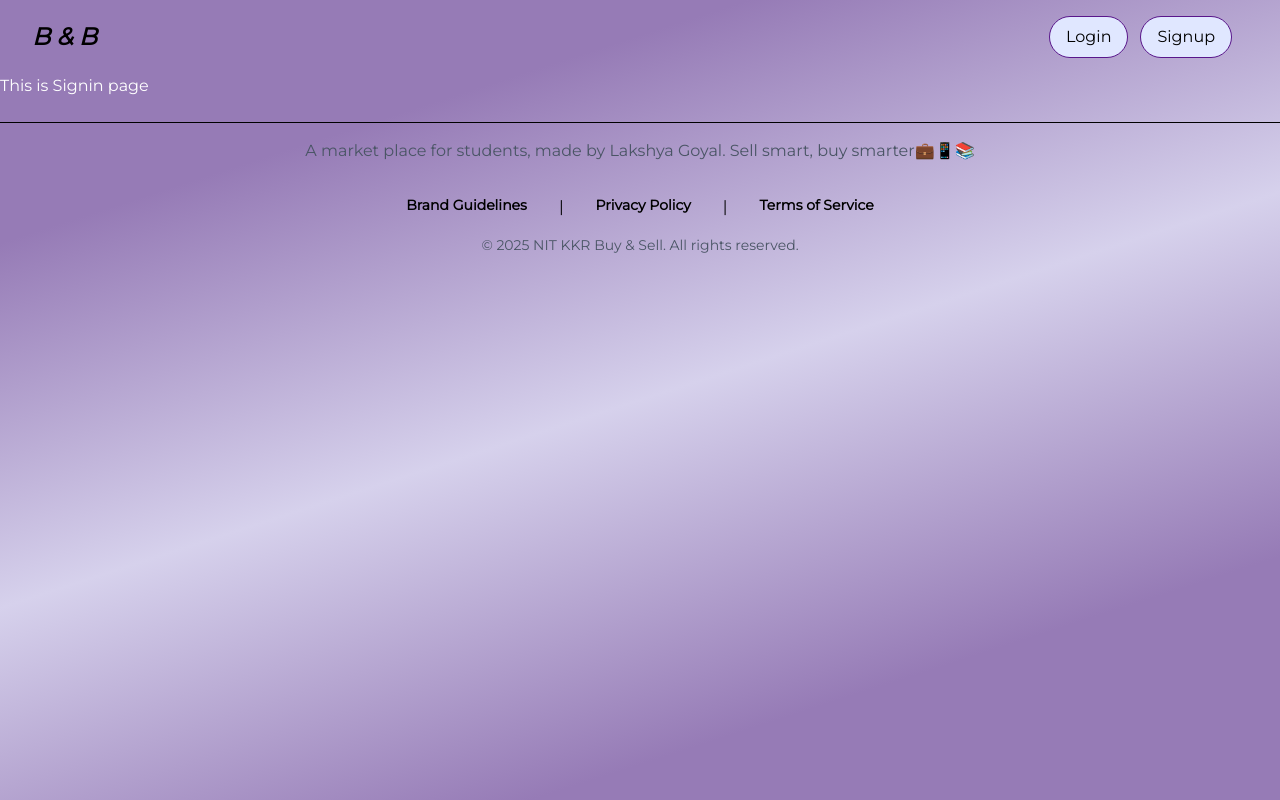
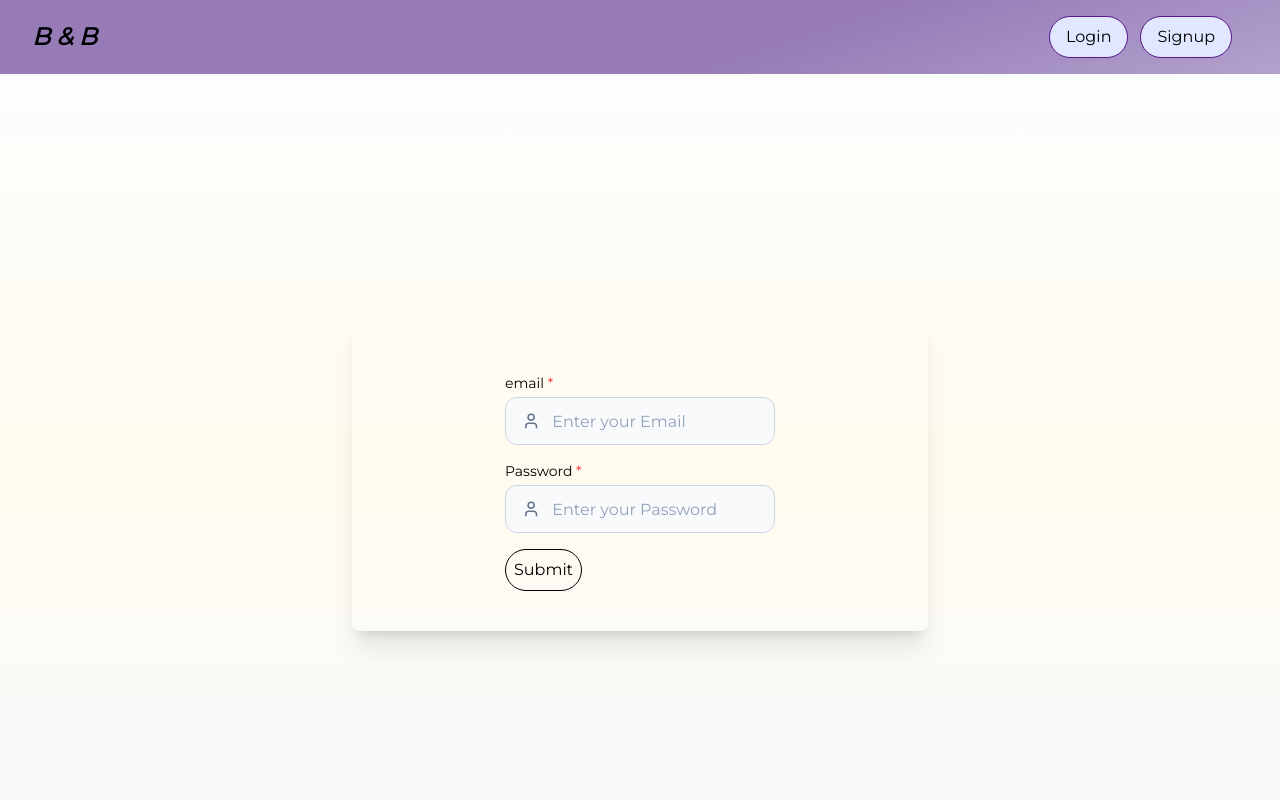
Before and after one commit to LakshyaG34/LG-Buy-Sell_WebApp, a Next.js app: page /signin in a window 1280 px wide. Shown: the top 800 px of the page. Built offline with nearby package versions, Linux system fonts and the light colour scheme.

Commit message:
Signin Backend Completed

```diff
--- a/src/app/api/signin/route.js
+++ b/src/app/api/signin/route.js
@@ -5,7 +5,7 @@ import bcrypt from "bcryptjs";
 export async function POST(req) {
   try {
     await db();
-    const { email, password } = req.json();
+    const { email, password } = await req.json();
     const user = await User.findOne({ email });
     if (!user) {
       return new Response(JSON.stringify({ error: "User not found" }), {
--- a/src/app/components/navbar.jsx
+++ b/src/app/components/navbar.jsx
@@ -18,7 +18,7 @@ const Navbar = () => {
             </Link>
             <div className="hidden md:flex flex-row gap-3 px-4">
               <Link
-                href="/login"
+                href="/signin"
                 className="border border-purple-900 bg-indigo-100 rounded-full px-4 py-2 hover:bg-purple-900 hover:text-white hover:border-white"
               >
                 Login
--- /dev/null
+++ b/src/app/home/page.jsx
@@ -0,0 +1,11 @@
+import React from "react"
+
+const Home = () =>
+{
+    return(
+        <div>
+            This is HomePage
+        </div>
+    )
+}
+export default Home;
--- a/src/app/signin/page.jsx
+++ b/src/app/signin/page.jsx
@@ -1,10 +1,114 @@
-import React from "react"
+"use client";
+import { useState } from "react";
+import { useRouter } from "next/navigation";
 
-const Signin = () =>
-{
-    return(
-        <div className="text-white">This is Signin page</div>
-    )
+export default function SigninPage() {
+  const [form, setForm] = useState({ email: "", password: "" });
+  const router = useRouter();
+
+  const handleSubmit = async (e) => {
+    e.preventDefault();
+    const res = await fetch("/api/signin", {
+      method: "POST",
+      headers: { "Content-Type": "application/json" },
+      body: JSON.stringify(form),
+    });
+
+    if (res.ok) {
+      router.push("/home");
+    } else {
+      const data = await res.json();
+      alert(data.error);
+    }
+  };
+  return (
+    <section className="bg-gradient-to-b from-[#fcfdfd] via-[#fffbee] to-[#f7f9ff] text-white h-full">
+      <div className="min-h-screen flex items-center justify-center py-10 px-4">
+        <div className="w-full max-w-xl shadow-xl rounded-lg p-10">
+          <div className="flex flex-col justify-center items-center">
+            <form onSubmit={handleSubmit}>
+              <div className="mt-4 relative">
+                <label className="font-medium text-sm text-black block mb-1">
+                  email
+                  <span className="text-red-500"> *</span>
+                </label>
+                <div className="flex items-center h-12 px-4 rounded-xl border border-slate-300 bg-slate-50 focus-within:ring-2 focus-within:ring-indigo-400 transition-all relative">
+                  <svg
+                    xmlns="http://www.w3.org/2000/svg"
+                    width="24"
+                    height="24"
+                    viewBox="0 0 24 24"
+                    fill="none"
+                    stroke="currentColor"
+                    strokeWidth="2"
+                    strokeLinecap="round"
+                    strokeLinejoin="round"
+                    className="lucide lucide-user w-5 h-5 text-slate-500"
+                    aria-hidden="true"
+                  >
+                    <path d="M19 21v-2a4 4 0 0 0-4-4H9a4 4 0 0 0-4 4v2"></path>
+                    <circle cx="12" cy="7" r="4"></circle>
+                  </svg>
+                  <input
+                    placeholder="Enter your Email"
+                    required=""
+                    className="h-full px-3 w-full outline-none bg-transparent text-slate-800 placeholder-slate-400"
+                    type="text"
+                    value={form.email}
+                    name="name"
+                    fdprocessedid="5jip9u"
+                    onChange={(e) =>
+                      setForm({ ...form, email: e.target.value })
+                    }
+                  />
+                </div>
+              </div>
+              <div className="mt-4 relative">
+                <label className="font-medium text-sm text-black block mb-1">
+                  Password
+                  <span className="text-red-500"> *</span>
+                </label>
+                <div className="flex items-center h-12 px-4 rounded-xl border border-slate-300 bg-slate-50 focus-within:ring-2 focus-within:ring-indigo-400 transition-all relative">
+                  <svg
+                    xmlns="http://www.w3.org/2000/svg"
+                    width="24"
+                    height="24"
+                    viewBox="0 0 24 24"
+                    fill="none"
+                    stroke="currentColor"
+                    strokeWidth="2"
+                    strokeLinecap="round"
+                    strokeLinejoin="round"
+                    className="lucide lucide-user w-5 h-5 text-slate-500"
+                    aria-hidden="true"
+                  >
+                    <path d="M19 21v-2a4 4 0 0 0-4-4H9a4 4 0 0 0-4 4v2"></path>
+                    <circle cx="12" cy="7" r="4"></circle>
+                  </svg>
+                  <input
+                    placeholder="Enter your Password"
+                    required=""
+                    className="h-full px-3 w-full outline-none bg-transparent text-slate-800 placeholder-slate-400"
+                    type="text"
+                    value={form.password}
+                    name="name"
+                    fdprocessedid="5jip9u"
+                    onChange={(e) =>
+                      setForm({ ...form, password: e.target.value })
+                    }
+                  />
+                </div>
+              </div>
+              <button
+                type="submit"
+                className="text-black border rounded-full px-2 py-2 mt-4 cursor-pointer hover:bg-purple-900 hover:text-white hover:border-white"
+              >
+                Submit
+              </button>
+            </form>
+          </div>
+        </div>
+      </div>
+    </section>
+  );
 }
-
-export default Signin;
--- a/src/app/signup/page.jsx
+++ b/src/app/signup/page.jsx
@@ -142,7 +142,7 @@ const Signup = () => {
                   />
                 </div>
               </div>
-              <button type="submit" className="text-black">
+              <button type="submit" className="text-black border rounded-full px-2 py-2 mt-4 cursor-pointer hover:bg-purple-900 hover:text-white hover:border-white">
                 Submit
               </button>
             </form>
--- a/src/models/User.js
+++ b/src/models/User.js
@@ -18,4 +18,5 @@ const userSchema = mongoose.Schema({
     }
 },{Timestamp:true});
 
-export default mongoose.model.user || mongoose.model("User", userSchema);
+// Use `User` with capital U
+export default mongoose.models.User || mongoose.model("User", userSchema);
```
